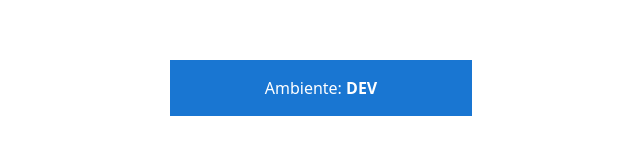
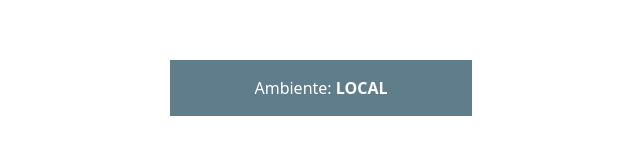
Before and after one commit to lucascarlosdante/pipelineExample, a React (Vite) app: page / in a window 1280 px wide. Shown: the part 198-353 px from the top of the page, without its empty margins (319-959 px from the left). Built offline with nearby package versions, Linux system fonts and the light colour scheme; no server answers.

Commit message:
Ajuste header

```diff
--- a/src/Header.jsx
+++ b/src/Header.jsx
@@ -1,8 +1,12 @@
-import React from 'react';
+
+import React, { useEffect } from 'react';
 import './App.css';
 import { ENV, ENV_COLORS } from './env';
 
 function Header() {
+  useEffect(() => {
+    document.title = `Ambiente: ${ENV.toUpperCase()}`;
+  }, []);
   return (
     <header style={{ background: ENV_COLORS[ENV], color: '#fff', padding: '1rem', textAlign: 'center' }}>
       Ambiente: <b>{ENV.toUpperCase()}</b>
--- a/src/env.js
+++ b/src/env.js
@@ -1,7 +1,10 @@
-// Utilizado para diferenciar ambientes (dev, tst, hml, prd)
-export const ENV = import.meta.env.VITE_ENV || 'dev';
+
+// Detecta se está rodando localmente
+const isLocal = typeof window !== 'undefined' && window.location.hostname === 'localhost';
+export const ENV = isLocal ? 'local' : (import.meta.env.VITE_ENV || 'dev');
 
 export const ENV_COLORS = {
+  local: '#607d8b', // cinza
   dev: '#1976d2', // azul
   tst: '#43a047', // verde
   hml: '#ffa000', // laranja
```
